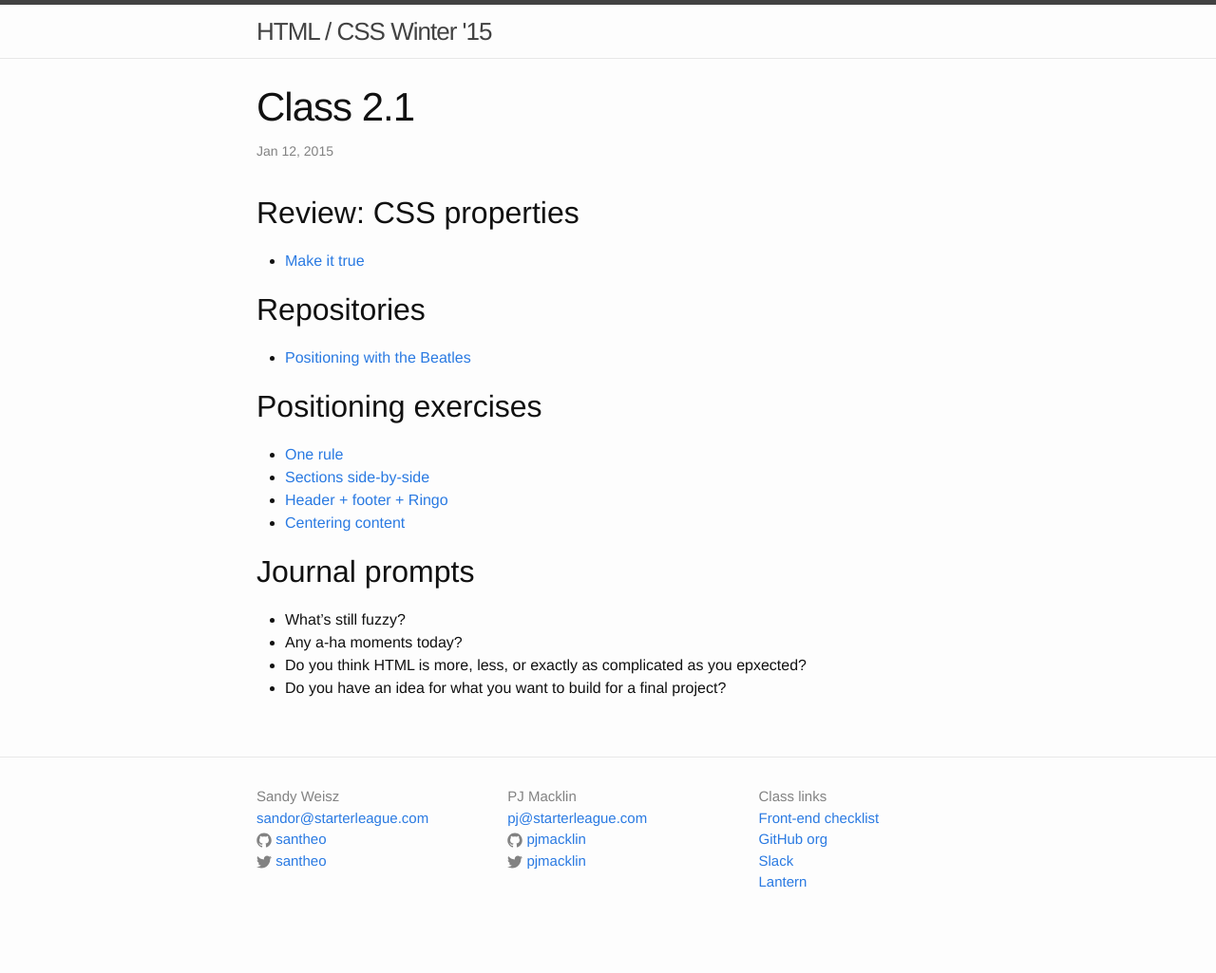
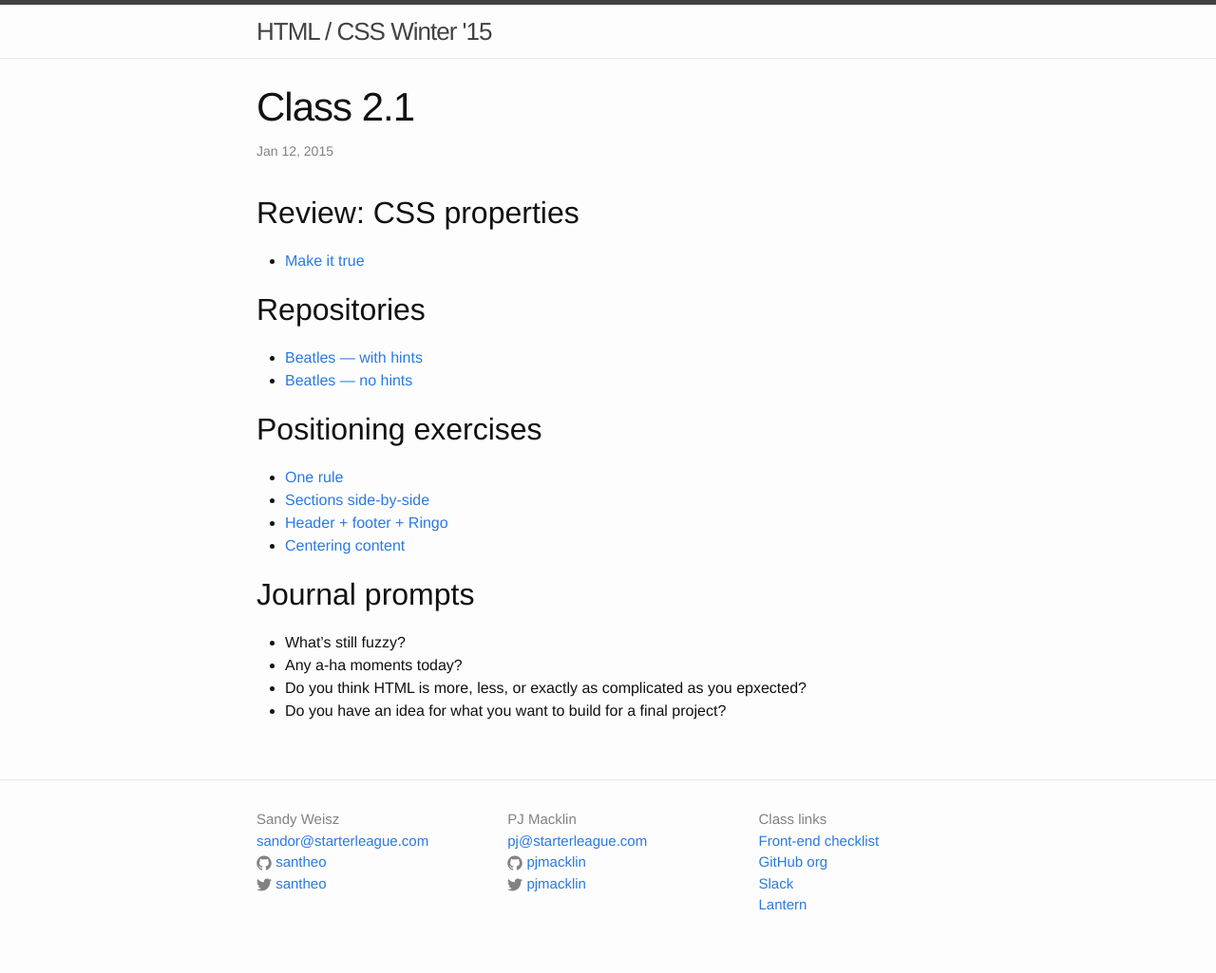
Before and after one commit to tsl-html-css/tsl-html-css.github.io, a Jekyll site: the page built from _posts/2015-01-12-2.1.md, in a window 1280 px wide. Shown: the whole page at 95% size. Built offline with Jekyll 4.4.1, drawn with Linux system fonts in a browser that asks for light colours; before the commit the page ends 1001 px from its top, so only the background shows below that.

Commit message:
Beatles x2

```diff
--- a/_posts/2015-01-12-2.1.md
+++ b/_posts/2015-01-12-2.1.md
@@ -11,7 +11,8 @@ categories: class
 
 ## Repositories
 
-* [Positioning with the Beatles](https://github.com/tsl-html-css/beatles)
+* [Beatles — with hints](https://github.com/tsl-html-css/beatles/tree/walk-through)
+* [Beatles — no hints](https://github.com/tsl-html-css/beatles)
 
 ## Positioning exercises
 
```
